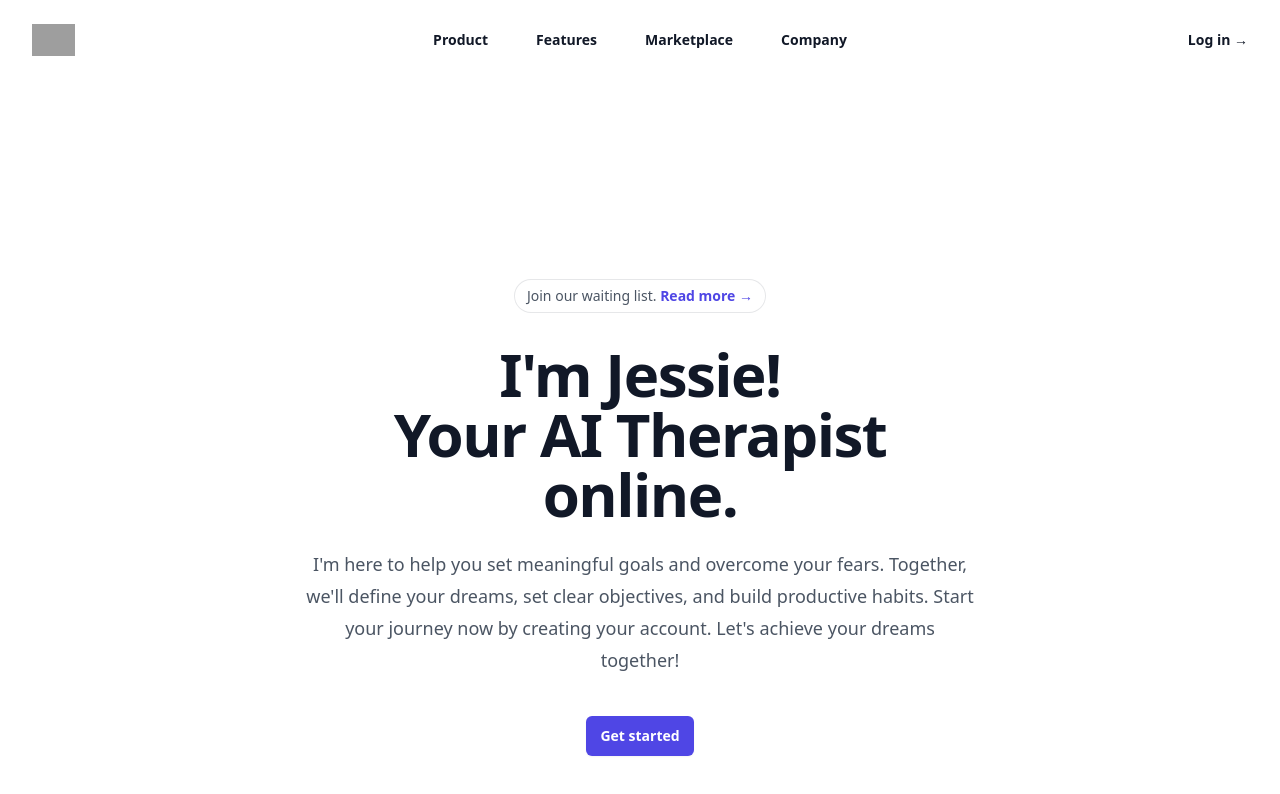
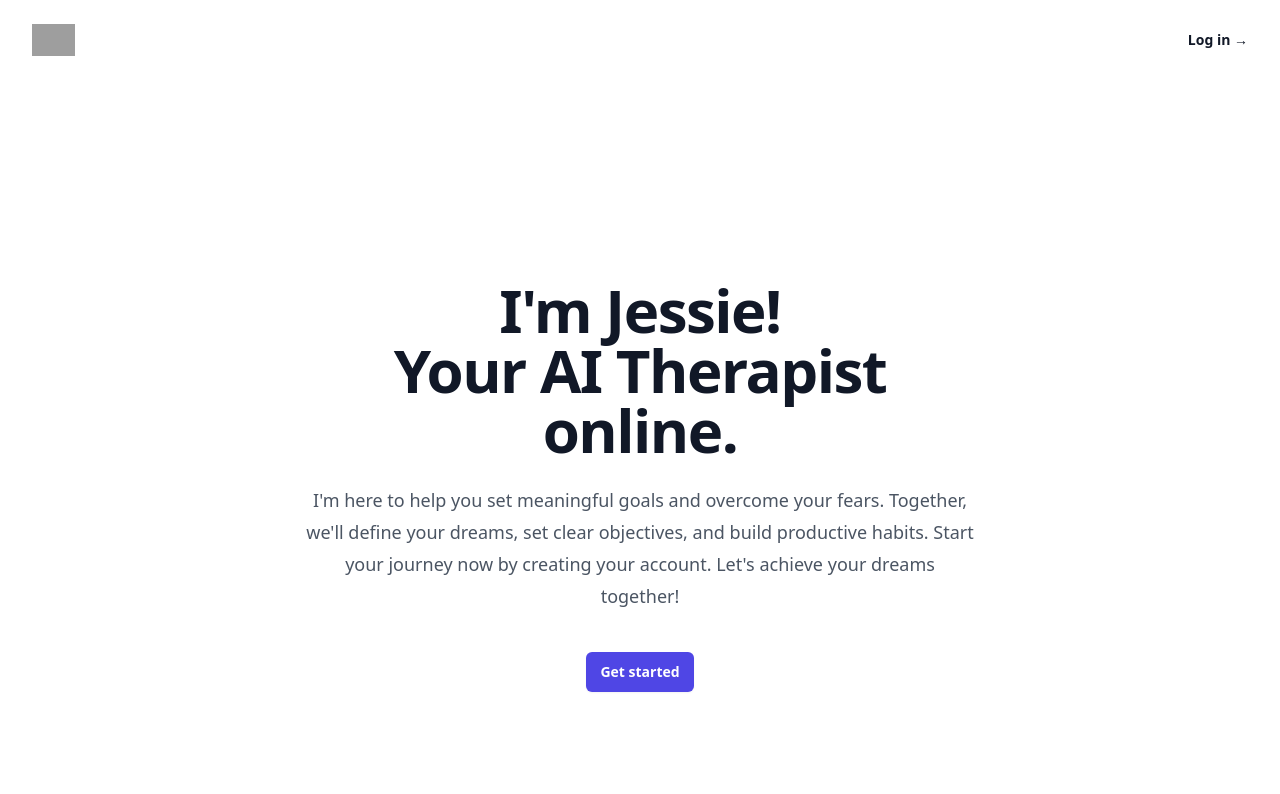
Before and after one commit to wmamedio/jessieaitherapist, a SvelteKit app in the folder my-svelte-app/: page / in a window 1280 px wide. Shown: the top 794 px of the page. Built offline with nearby package versions, Linux system fonts and the light colour scheme; grey boxes are pictures that could not be loaded.

Commit message:
commented unused items

```diff
--- a/my-svelte-app/src/routes/+page.svelte
+++ b/my-svelte-app/src/routes/+page.svelte
@@ -26,7 +26,7 @@
                     />
                 </a>
             </div>
-            <div class="flex lg:hidden">
+            <!-- <div class="flex lg:hidden">
                 <button
                 type="button"
                 class="-m-2.5 inline-flex items-center justify-center rounded-md p-2.5 text-gray-700"
@@ -37,14 +37,14 @@
                     <path stroke-linecap="round" stroke-linejoin="round" d="M3.75 6.75h16.5M3.75 12h16.5m-16.5 5.25h16.5" />
                 </svg>
             </button>
-        </div>
-        <div class="hidden lg:flex lg:gap-x-12">
+        </div> -->
+        <!-- <div class="hidden lg:flex lg:gap-x-12">
             {#each navigation as item}
             <a key={item.name} href={item.href} class="text-sm font-semibold leading-6 text-gray-900">
                 {item.name}
             </a>
             {/each}
-        </div>
+        </div> -->
         <div class="hidden lg:flex lg:flex-1 lg:justify-end">
             <a href="/" class="text-sm font-semibold leading-6 text-gray-900">
                 Log in <span aria-hidden="true">&rarr;</span>
@@ -107,11 +107,11 @@
         <div class="relative left-[calc(50%-11rem)] aspect-[1155/678] w-[36.125rem] -translate-x-1/2 rotate-[30deg] bg-gradient-to-tr from-[/ff80b5] to-[/9089fc] opacity-30 sm:left-[calc(50%-30rem)] sm:w-[72.1875rem]" style="clip-path: polygon(74.1% 44.1%, 100% 61.6%, 97.5% 26.9%, 85.5% 0.1%, 80.7% 2%, 72.5% 32.5%, 60.2% 62.4%, 52.4% 68.1%, 47.5% 58.3%, 45.2% 34.5%, 27.5% 76.7%, 0.1% 64.9%, 17.9% 100%, 27.6% 76.8%, 76.1% 97.7%, 74.1% 44.1%)"></div>
     </div>
     <div class="mx-auto max-w-2xl py-32 sm:py-48 lg:py-56">
-        <div class="hidden sm:mb-8 sm:flex sm:justify-center">
+        <!-- <div class="hidden sm:mb-8 sm:flex sm:justify-center">
             <div class="relative rounded-full px-3 py-1 text-sm leading-6 text-gray-600 ring-1 ring-gray-900/10 hover:ring-gray-900/20">
                 Join our waiting list. <a href="/" class="font-semibold text-indigo-600"><span class="absolute inset-0" aria-hidden="true"></span>Read more <span aria-hidden="true">&rarr;</span></a>
             </div>
-        </div>
+        </div> -->
         <div class="text-center">
             <h1 class="text-4xl font-bold tracking-tight text-gray-900 sm:text-6xl">I'm Jessie!<br/>Your AI Therapist online.</h1>
             <p class="mt-6 text-lg leading-8 text-gray-600">I'm here to help you set meaningful goals and overcome your fears. Together, we'll define your dreams, set clear objectives, and build productive habits. Start your journey now by creating your account. Let's achieve your dreams together!</p>
```
